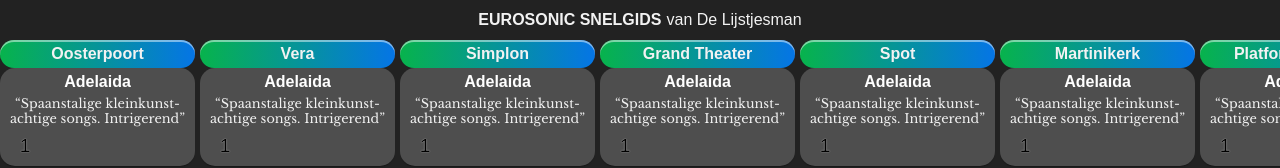
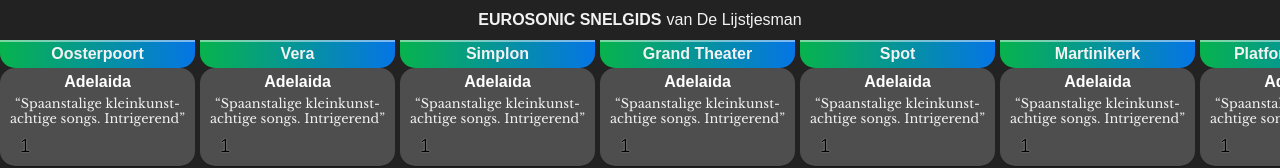
Before and after one commit to Ffyud/eurosonic-snelgids, an Angular app: page / in a window 1280 px wide. Shown: the top 168 px of the page. Built offline with nearby package versions, Linux system fonts and the light colour scheme; a web font is replaced by a local one.

Commit message:
scroll snapping

```diff
--- a/src/app/event-list/event-list.component.css
+++ b/src/app/event-list/event-list.component.css
@@ -1,5 +1,6 @@
 .event-list-container {
     overflow: scroll;
+    scroll-snap-type: both mandatory;
     display: grid;
     grid-auto-flow: column;
     width: 100vw;
@@ -16,6 +17,7 @@
 }
 
 .event-list {
+    scroll-snap-align: start;
     width: 40vw;
     max-width: 200px;
 }
@@ -30,7 +32,8 @@
     font-size: 1em;
     text-align: center;
     text-shadow: none;
-    border-radius: var(--medium-radius);
+    border-bottom-left-radius: var(--medium-radius);
+    border-bottom-right-radius: var(--medium-radius);
     margin: 0px;
     margin-right: var(--spacing-m);
     padding-top: var(--spacing-m);
```
